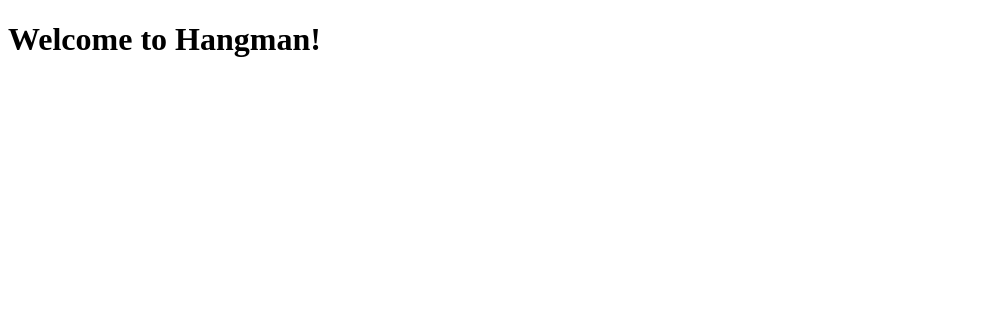
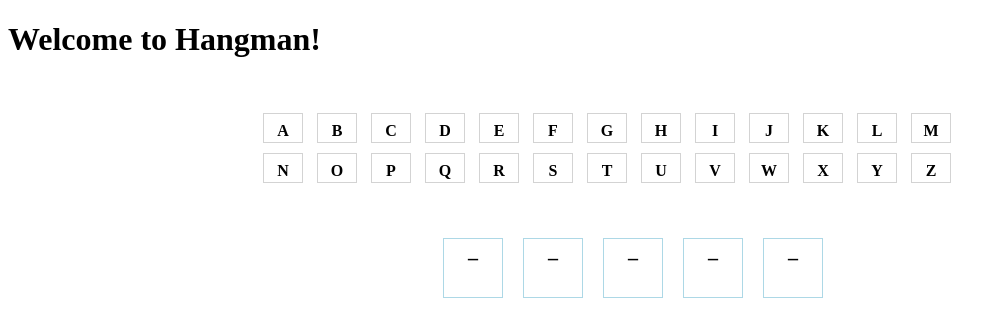
Before and after one commit to tiy-atl-js-jan-2017/hangman, a plain HTML site: page index.html in a window 1280 px wide. Shown: the whole page, without its empty margins (0-1006 px from the left). Drawn offline with Linux system fonts and the light colour scheme.

Commit message:
Add our hangman game board.

```diff
--- a/index.html
+++ b/index.html
@@ -5,6 +5,41 @@
   </head>
   <body>
     <h1>Welcome to Hangman!</h1>
+
+    <div class="container">
+      <div class="alphabet">
+        <div class="letter">A</div>
+        <div class="letter">B</div>
+        <div class="letter">C</div>
+        <div class="letter">D</div>
+        <div class="letter">E</div>
+        <div class="letter">F</div>
+        <div class="letter">G</div>
+        <div class="letter">H</div>
+        <div class="letter">I</div>
+        <div class="letter">J</div>
+        <div class="letter">K</div>
+        <div class="letter">L</div>
+        <div class="letter">M</div>
+        <div class="letter">N</div>
+        <div class="letter">O</div>
+        <div class="letter">P</div>
+        <div class="letter">Q</div>
+        <div class="letter">R</div>
+        <div class="letter">S</div>
+        <div class="letter">T</div>
+        <div class="letter">U</div>
+        <div class="letter">V</div>
+        <div class="letter">W</div>
+        <div class="letter">X</div>
+        <div class="letter">Y</div>
+        <div class="letter">Z</div>
+      </div>
+
+      <div class="board">
+      </div>
+    </div>
+
     <script src="main.js">
     </script>
   </body>
--- a/main.js
+++ b/main.js
@@ -10,3 +10,14 @@ var guesses = [];
 var answer = wordBank[Math.floor(Math.random() * wordBank.length)];
 
 console.log(answer);
+console.log(answer.length);
+
+function drawBoard (word) {
+  var boardBox = document.querySelector(".board");
+  for (var count = 0; count < word.length; count++) {
+    var newBlank = "<div>_</div>";
+    boardBox.innerHTML += newBlank;
+  }
+}
+
+drawBoard(answer);
--- a/style.css
+++ b/style.css
@@ -0,0 +1,38 @@
+* {
+    box-sizing: border-box;
+    -moz-box-sizing: border-box;
+    -webkit-box-sizing: border-box;
+}
+
+.container {
+    width: 750px;
+    margin: 50px 250px;
+}
+
+.letter {
+    width: 40px;
+    height: 30px;
+    margin: 5px;
+    display: inline-block;
+    border: 1px solid lightgrey;
+    padding-top: 1%;
+    font-size: 16px;
+    font-weight: bold;
+    text-align: center;
+}
+
+.board {
+    padding-top: 40px;
+    text-align: center;
+    /* vertical-align: bottom; */
+    font-size: 20px;
+    font-weight: bold;
+}
+
+.board div {
+    display: inline-block;
+    width: 60px;
+    height: 60px;
+    border: 1px solid lightblue;
+    margin: 10px;
+}
```
